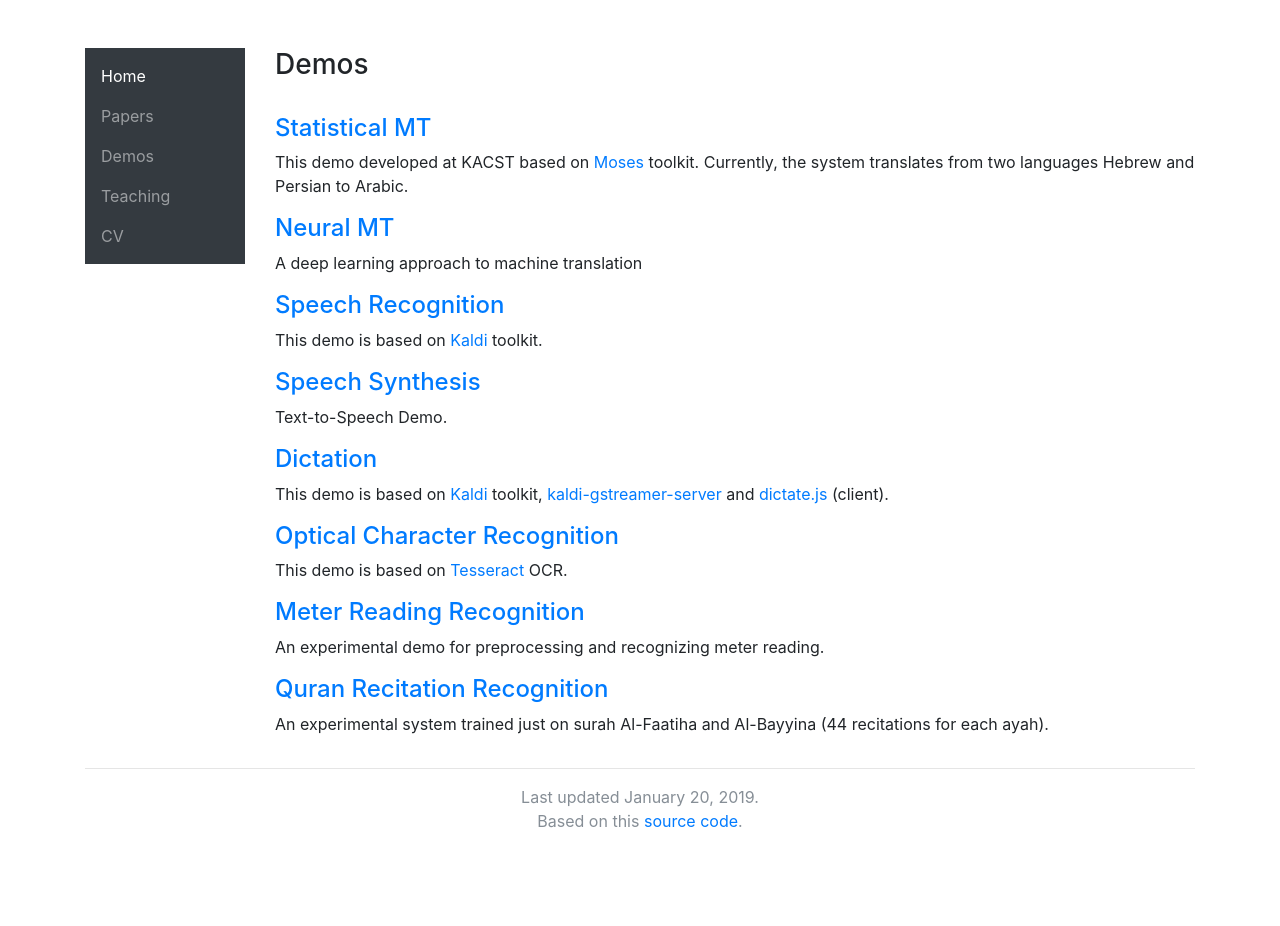
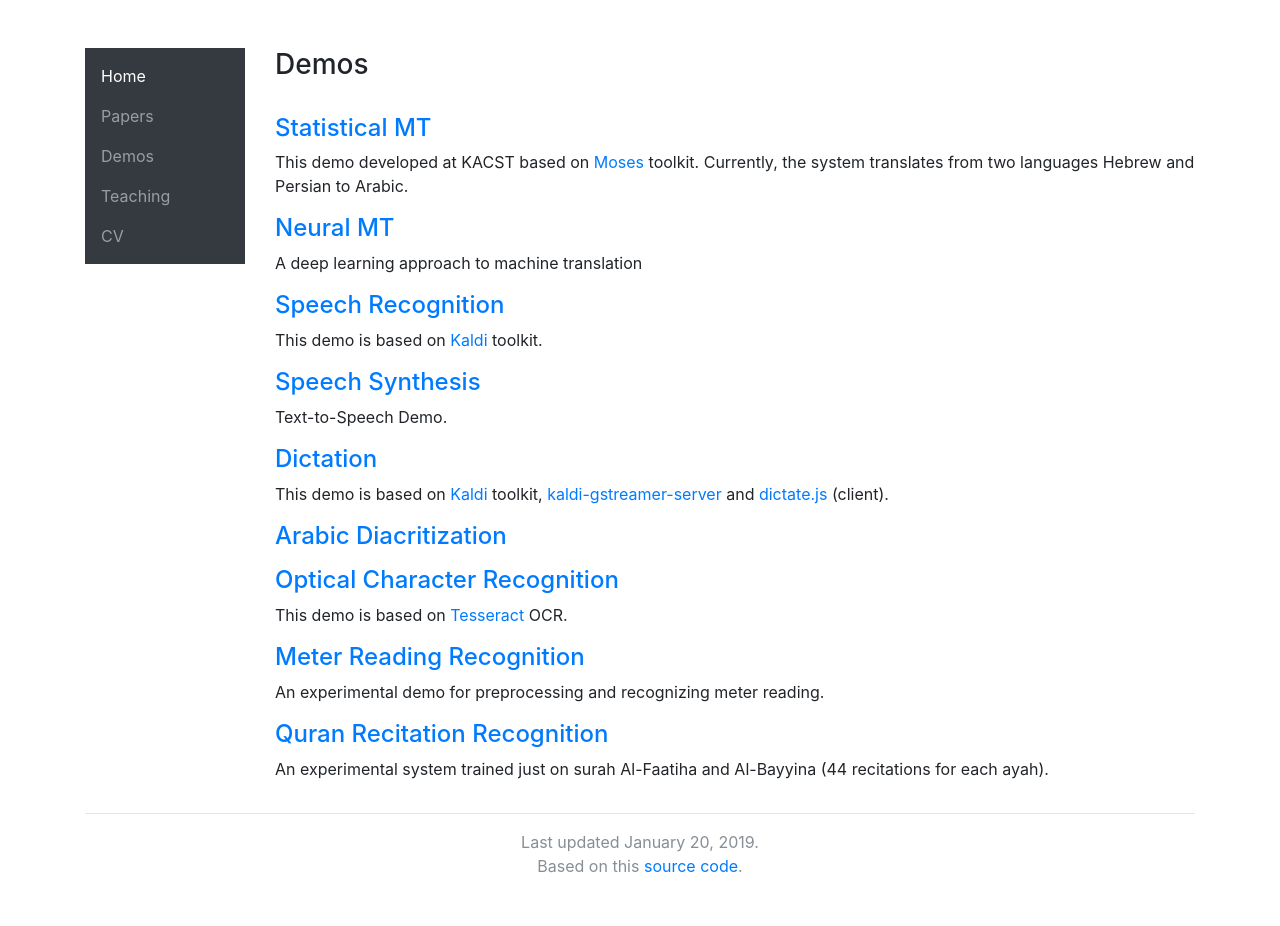
Before and after one commit to asrajeh/asrajeh.github.io, a Jekyll site: the page built from demos.html, in a window 1280 px wide. Built offline with Jekyll 4.4.1, drawn with Linux system fonts in a browser that asks for light colours; nearby versions of some CDN libraries; before the commit the page ends 900 px from its top, so only the background shows below that.

Commit message:
Update demos.html

```diff
--- a/demos.html
+++ b/demos.html
@@ -32,6 +32,10 @@ Text-to-Speech Demo.
 This demo is based on <a href="http://kaldi-asr.org/">Kaldi</a> toolkit, <a href="http://github.com/alumae/kaldi-gstreamer-server">kaldi-gstreamer-server</a> and <a href="http://kaljurand.github.io/dictate.js/">dictate.js</a> (client).
 </dl>
 
+<h4><a href="http://asrajeh.ddns.net/diac/">Arabic Diacritization</a></h4>
+<dl>
+</dl>
+
 <h4><a href="http://asrajeh.ddns.net/ocr/">Optical Character Recognition</a></h4>
 <dl>
 This demo is based on <a href="https://github.com/tesseract-ocr/tesseract">Tesseract</a> OCR.
```
